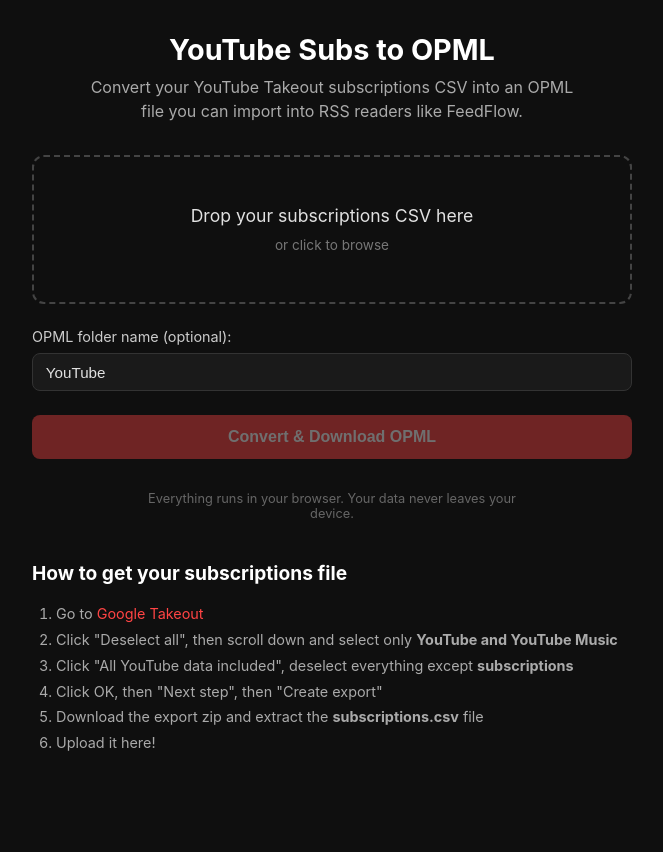
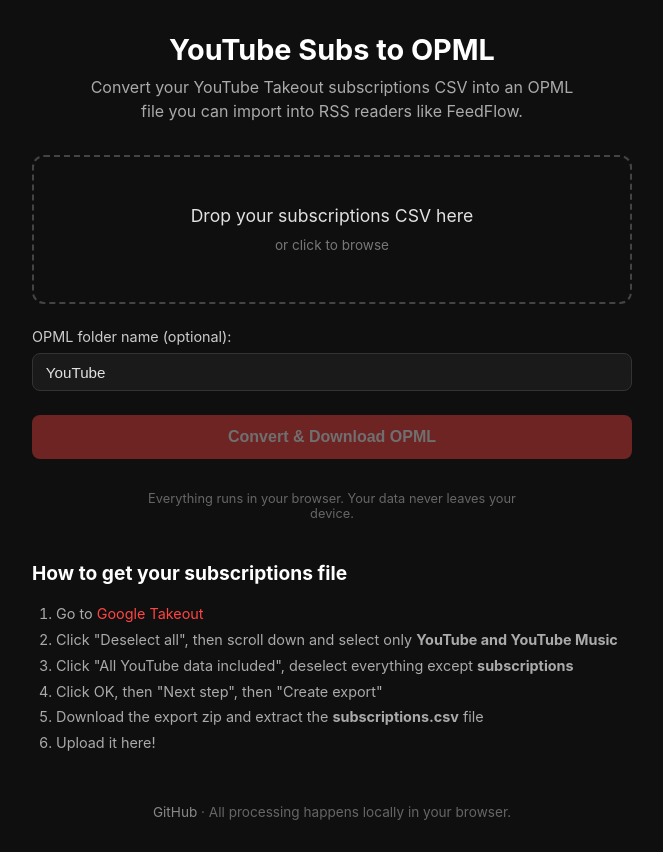
Before and after one commit to joetul/yt2opml, a plain HTML site: page index.html in a window 1280 px wide. Shown: the whole page, without its empty margins (308-971 px from the left). Before the commit the page ends 800 px from the top, so only its background shows below. Drawn offline with Linux system fonts and the light colour scheme.

Commit message:
Add footer with GitHub link

```diff
--- a/index.html
+++ b/index.html
@@ -39,6 +39,22 @@
         .container {
             width: 100%;
             max-width: 600px;
+        }
+
+        footer {
+            margin-top: 3rem;
+            color: #666;
+            font-size: 0.85rem;
+            text-align: center;
+        }
+
+        footer a {
+            color: #888;
+            text-decoration: none;
+        }
+
+        footer a:hover {
+            color: #aaa;
         }
 
         .drop-zone {
@@ -421,5 +437,8 @@
             statusEl.className = "status " + type;
         }
     </script>
+    <footer>
+        <a href="https://github.com/joetul/yt2opml">GitHub</a> &middot; All processing happens locally in your browser.
+    </footer>
 </body>
 </html>
```
